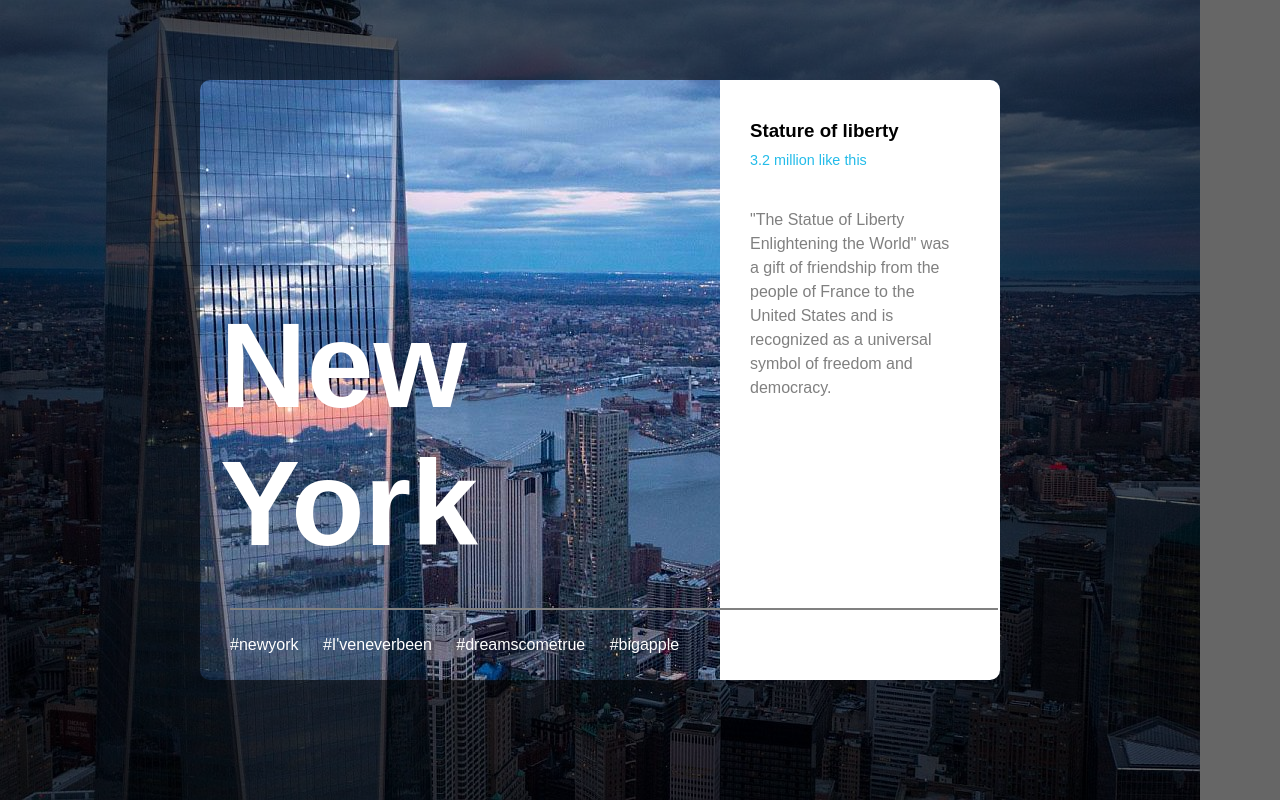
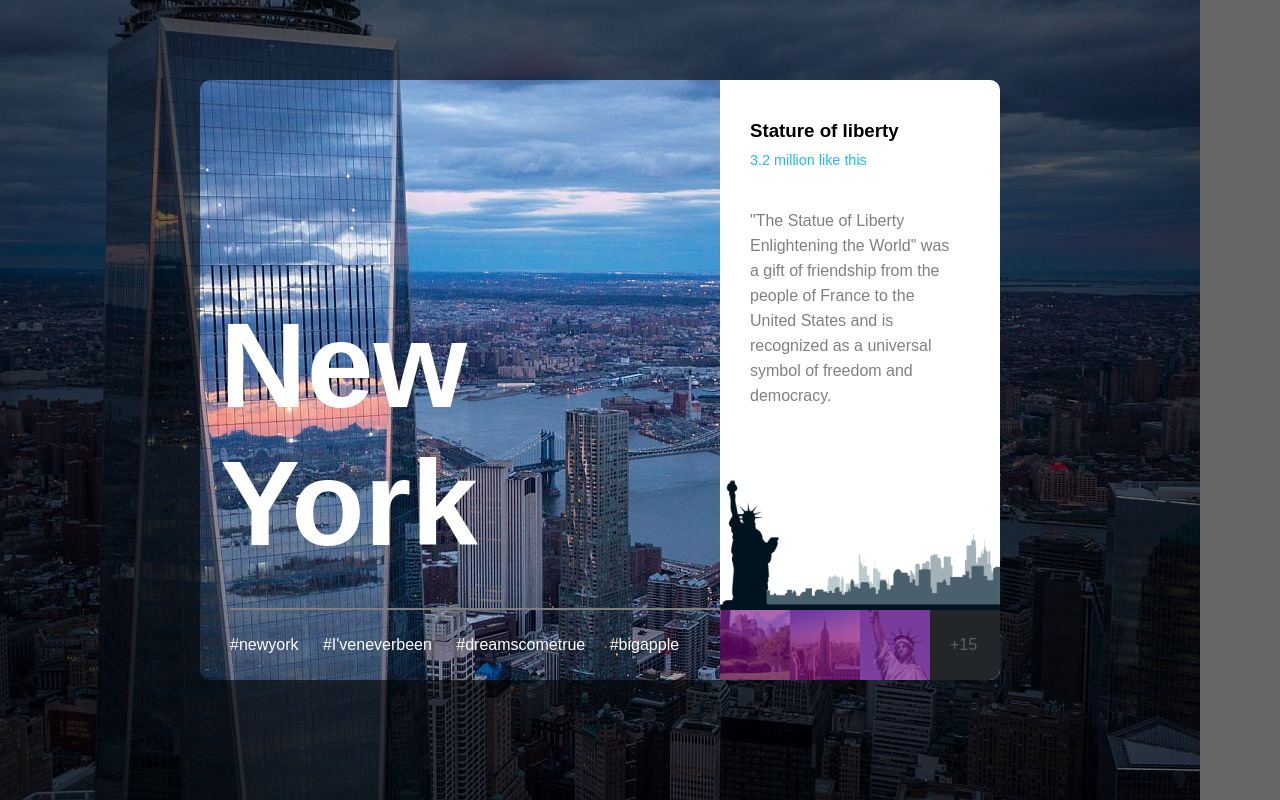
Before and after one commit to gatezh/DEMO, a plain HTML site: page Experiment 1/Part 3/index.html in a window 1280 px wide. Drawn offline with Linux system fonts and the light colour scheme.

Commit message:
func: Add a side footer, a side content background Changes to be committed: 	modified:   Experiment 1/Part 3/css/styles.css 	new file:   Experiment 1/Part 3/img/new-york-silhouette.png 	new file:   Experiment 1/Part 3/img/side-footer/central-park.jpg 	new file:   Experiment 1/Part 3/img/side-footer/empire-state-building.jpg 	new file:   Experiment 1/Part 3/img/side-footer/statue-of-liberty.jpg 	modified:   Experiment 1/Part 3/index.html

```diff
--- a/Experiment 1/Part 3/css/styles.css
+++ b/Experiment 1/Part 3/css/styles.css
@@ -2,6 +2,9 @@
     margin: 0;
     padding: 0;
     font-family: sans-serif;
+    -webkit-box-sizing: border-box;
+       -moz-box-sizing: border-box;
+            box-sizing: border-box;
 }
 
 body {
@@ -24,6 +27,7 @@ body {
     margin-top: 80px;
     border-radius: 10px;
     position: relative;
+    overflow: hidden;
 }
 
 .city-name {
@@ -37,10 +41,10 @@ body {
 
 .side-container {
     float: right;
-    width: 35%;
+    width: 280px;
     height: 100%;
     background-color: white;
-    border-radius: 0 10px 10px 0px;
+    position: relative;
 }
 
 .content {
@@ -61,17 +65,81 @@ body {
 
 .content-body {
     color: grey;
-    line-height: 1.5em;
+    line-height: 25px;
+}
+
+.side-container-background {
+    height: 150px;
+    width: 100%;
+    margin-left: 30px;
+    background-image: url(../img/new-york-silhouette.png);
+    background-repeat: no-repeat;
+    background-size: 100%;
+    position: absolute;
+    bottom: 50px;
+    right: 0px;
+}
+
+.side-footer {
+    /*border: 1px dashed red;*/
+    position: absolute;
+    right: 0;
+    bottom: 0;
+}
+
+.side-footer-square1, .side-footer-square2, .side-footer-square3, .side-footer-square4 {
+    width: 70px;
+    line-height: 70px;
+    display: inline-block;
+}
+
+.side-footer-square1 {
+    background-image: url(../img/side-footer/central-park.jpg);
+    background-size: 100% 100%;
+}
+
+.side-footer-square1-content {
+    color:transparent;
+    background-color: purple;
+    opacity: 0.6;
+}
+
+.side-footer-square2 {
+    background-image: url(../img/side-footer/empire-state-building.jpg);
+    background-size: 100% 100%;
+}
+
+.side-footer-square2-content {
+    color:transparent;
+    background-color: purple;
+    opacity: 0.6;
+}
+
+.side-footer-square3 {
+    background-image: url(../img/side-footer/statue-of-liberty.jpg);
+    background-size: 100% 100%;
+}
+
+.side-footer-square3-content {
+    color:transparent;
+    background-color: purple;
+    opacity: 0.6;
+}
+
+.side-footer-square4 {
+    background-color: #222629;
+    padding-left: 20px;
+    color: #5D5F62;
 }
 
 footer {
+    /*border: 2px dotted cyan;*/
     clear: left;
-    width: 96%;
+    width: 490px;
     border-top: 2px solid grey;
     line-height: 70px;
     margin: 30px 0 0 30px;
     position: absolute;
-    left: 0;
     bottom: 0;
 }
 
--- a/Experiment 1/Part 3/index.html
+++ b/Experiment 1/Part 3/index.html
@@ -17,6 +17,26 @@
                     <p class="content-statistic">3.2 million like this</p>
                     <p class="content-body">"The Statue of Liberty Enlightening the World" was a gift of friendship from the people of France to the United States and is recognized as a universal symbol of freedom and democracy.</p>
                 </div>
+                <div class="side-container-background">
+
+                </div>
+            </div>
+            <div class="side-footer">
+                <div class="side-footer-square1">
+                    <div class="side-footer-square1-content">
+                        <p>.</p>
+                    </div>                </div><!--
+                --><div class="side-footer-square2">
+                    <div class="side-footer-square2-content">
+                        <p>.</p>
+                    </div>
+                </div><!--
+                --><div class="side-footer-square3">
+                    <div class="side-footer-square3-content">
+                        <p>.</p>
+                    </div>
+                </div><!--
+                --><div class="side-footer-square4">+15</div>
             </div>
             <footer>
                 <ul>
```
Also changed, not shown: Experiment 1/Part 3/img/new-york-silhouette.png (added), Experiment 1/Part 3/img/side-footer/central-park.jpg (added), Experiment 1/Part 3/img/side-footer/empire-state-building.jpg (added), Experiment 1/Part 3/img/side-footer/statue-of-liberty.jpg (added).
